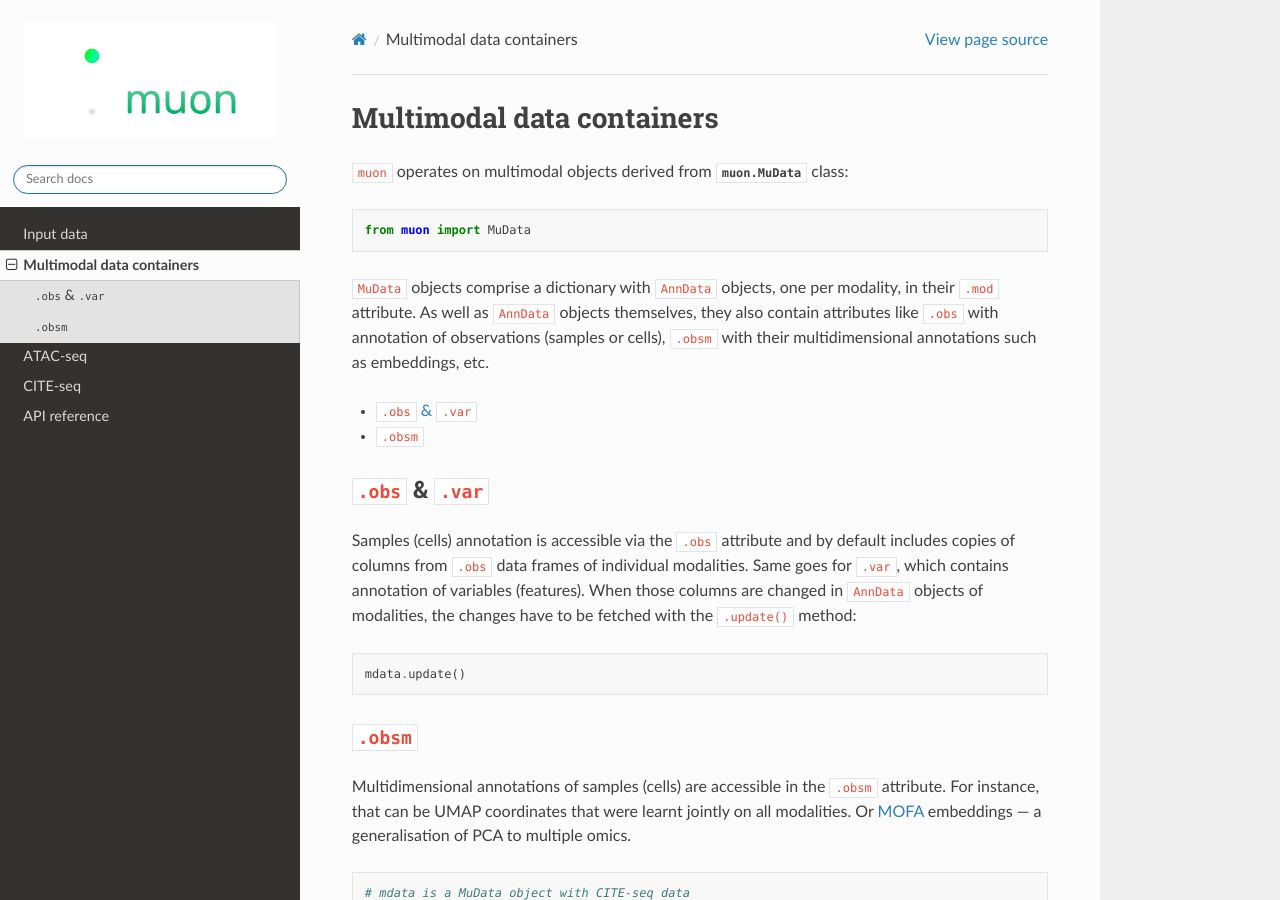
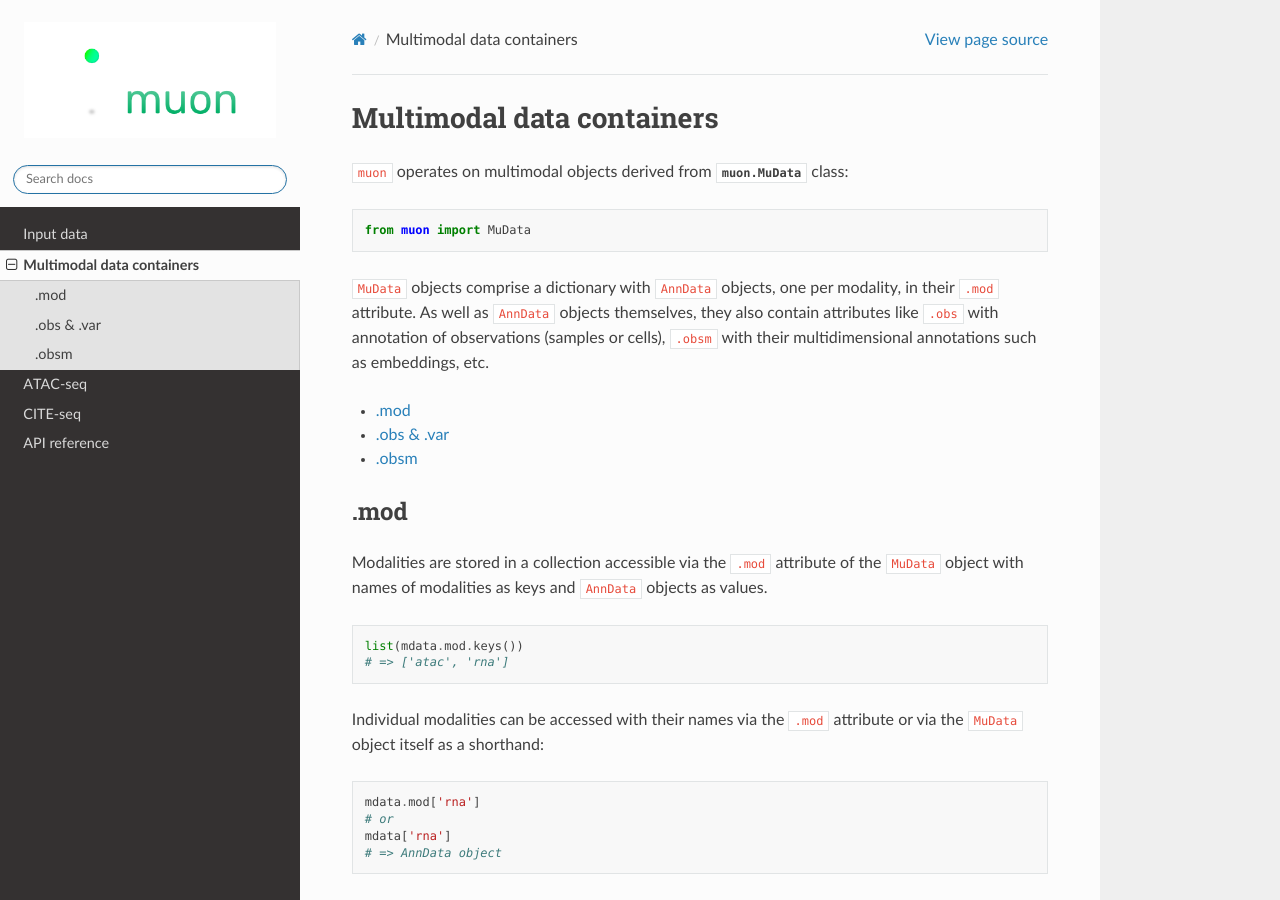
Before and after one commit to scverse/muon, a Sphinx documentation site: the page built from docs/source/io/mudata.rst, in a window 1280 px wide and 900 px high. Built offline with Sphinx 7.4.7 and the Read the Docs theme 2.0.0, drawn with Linux system fonts in a browser that asks for light colours; pages that are not in the unit, such as notebooks, are missing from menus.

Commit message:
Add more documentation for MuData

```diff
--- a/docs/source/io/mudata.rst
+++ b/docs/source/io/mudata.rst
@@ -16,8 +16,26 @@ Multimodal data containers
 
    *
 
-``.obs`` & ``.var``
----------------------
+
+.mod
+----
+
+Modalities are stored in a collection accessible via the ``.mod`` attribute of the ``MuData`` object with names of modalities as keys and ``AnnData`` objects as values.
+::
+	list(mdata.mod.keys())
+	# => ['atac', 'rna']
+
+
+Individual modalities can be accessed with their names via the ``.mod`` attribute or via the ``MuData`` object itself as a shorthand:
+::
+	mdata.mod['rna']
+	# or
+	mdata['rna']
+	# => AnnData object
+
+
+.obs & .var
+-----------
 
 Samples (cells) annotation is accessible via the ``.obs`` attribute and by default includes copies of columns from ``.obs`` data frames of individual modalities. Same goes for ``.var``, which contains annotation of variables (features). When those columns are changed in ``AnnData`` objects of modalities, the changes have to be fetched with the ``.update()`` method:
 ::
@@ -25,8 +43,8 @@ Samples (cells) annotation is accessible via the ``.obs`` attribute and by defau
 
 
 
-``.obsm``
----------
+.obsm
+-----
 
 Multidimensional annotations of samples (cells) are accessible in the ``.obsm`` attribute. For instance, that can be UMAP coordinates that were learnt jointly on all modalities. Or `MOFA <https://biofam.github.io/MOFA2/>`_ embeddings — a generalisation of PCA to multiple omics.
 ::
```
